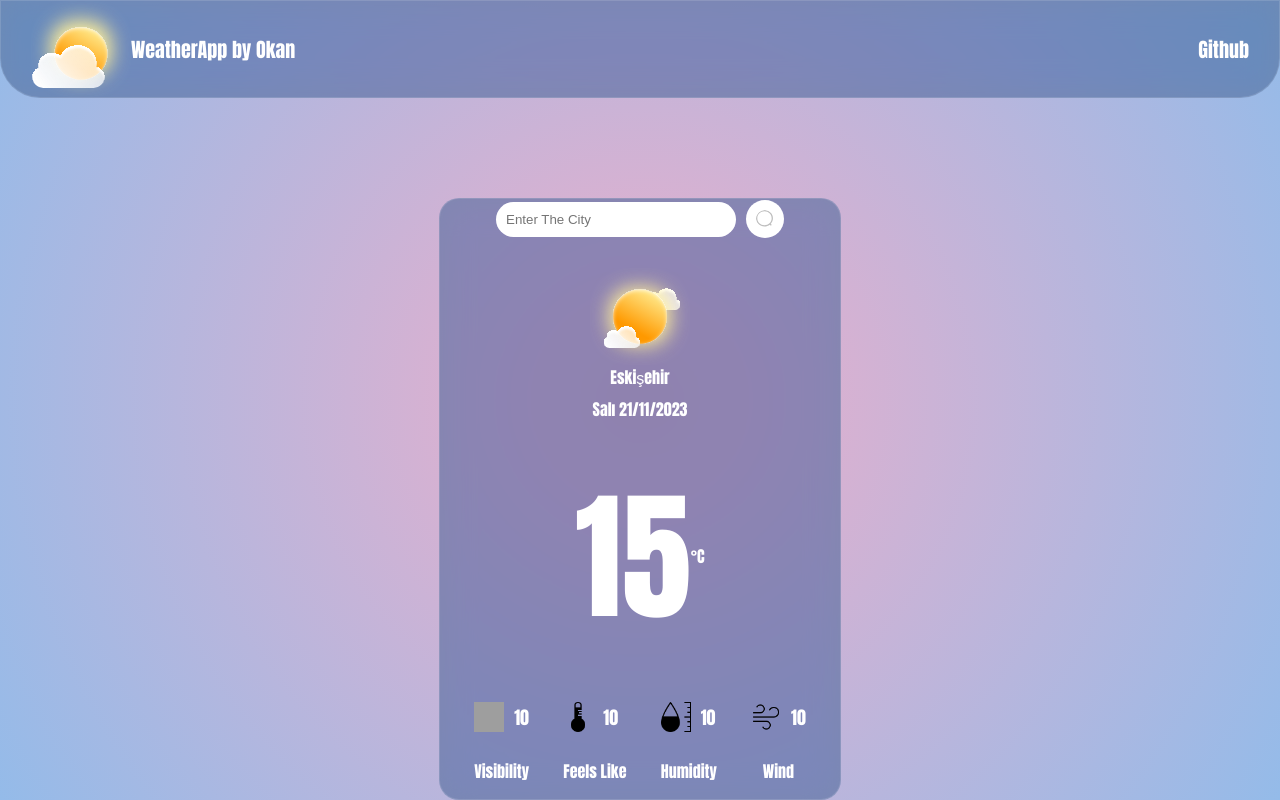
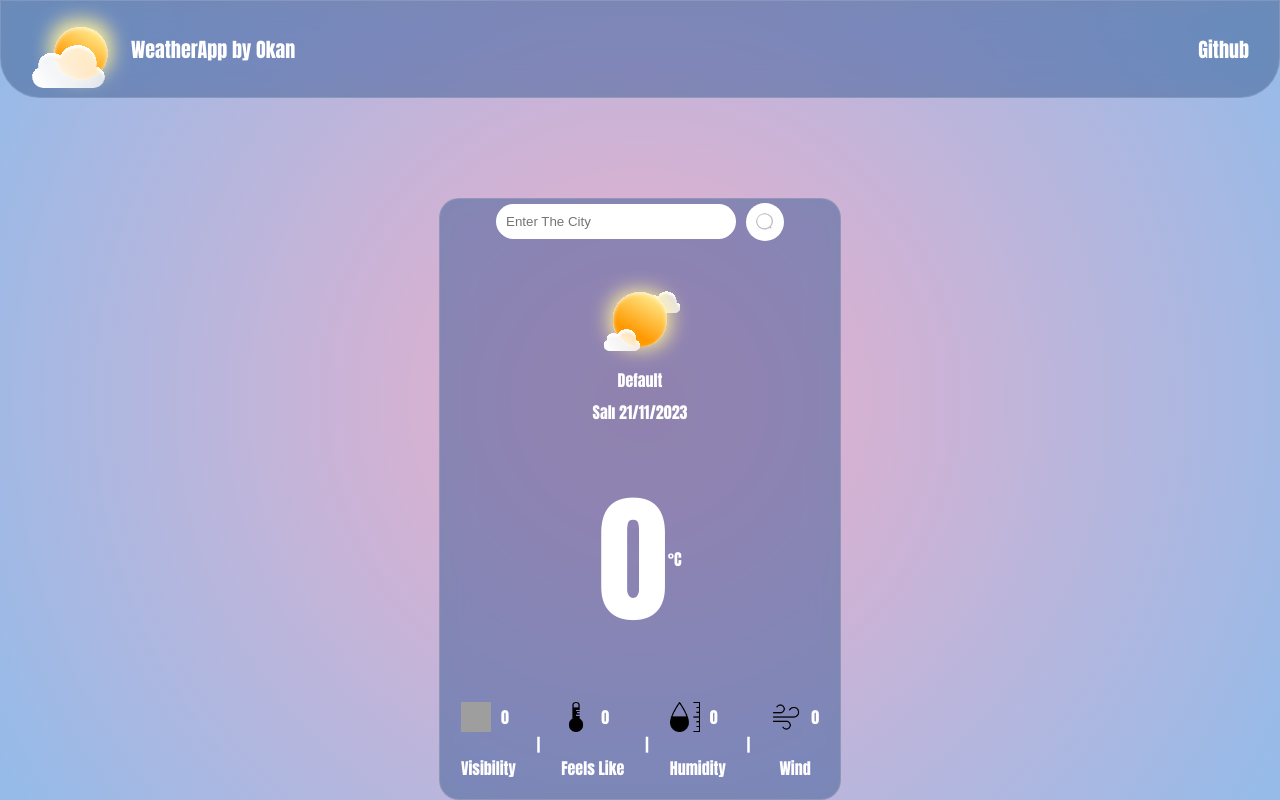
Before and after one commit to okantas/WeatherApp, a React (Create React App) app: page / in a window 1280 px wide. Built offline with nearby package versions, Linux system fonts and the light colour scheme; grey boxes are pictures that could not be loaded.

Commit message:
default settings

```diff
--- a/src/components/WeatherCard/WeatherCard.css
+++ b/src/components/WeatherCard/WeatherCard.css
@@ -74,5 +74,5 @@
   height: 30px;
 }
 h1 {
-  font-size: 18px;
+  font-size: 16px;
 }
--- a/src/components/WeatherCard/WeatherCard.js
+++ b/src/components/WeatherCard/WeatherCard.js
@@ -50,13 +50,13 @@ const WeatherCard = () => {
         <div className="first-line">
           <img className="sun-image" src={SunSVG} alt="sun" />
           <div className="location-and-date">
-            <div className="location"> Eskişehir</div>
+            <div className="location"> Default</div>
             <div className="date">Salı 21/11/2023</div>
           </div>
         </div>
 
         <div className="second-line">
-          <div className="degree">15</div>
+          <div className="degree">0</div>
           <div className="type-of-degree">°C</div>
         </div>
 
@@ -68,28 +68,31 @@ const WeatherCard = () => {
                 src={visibilityImg}
                 alt="visibility"
               />
-              <h1 className="visibility">10</h1>
+              <h1 className="visibility">0</h1>
             </div>
             <p>Visibility</p>
           </div>
+          |
           <div className="entity-container">
             <div className="entity">
               <img className="entity-img" src={tempImg} alt="feels like" />
-              <h1 className="feels-like">10</h1>
+              <h1 className="feels-like">0</h1>
             </div>
             <p>Feels Like</p>
           </div>
+          |
           <div className="entity-container">
             <div className="entity">
               <img className="entity-img" src={humidityImg} alt="humidity" />
-              <h1 className="humidity">10</h1>
+              <h1 className="humidity">0</h1>
             </div>
             <p>Humidity</p>
           </div>
+          |
           <div className="entity-container">
             <div className="entity">
               <img className="entity-img" src={windImg} alt="Wind" />
-              <h1 className="wind">10</h1>
+              <h1 className="wind">0</h1>
             </div>
             <p>Wind</p>
           </div>
```
